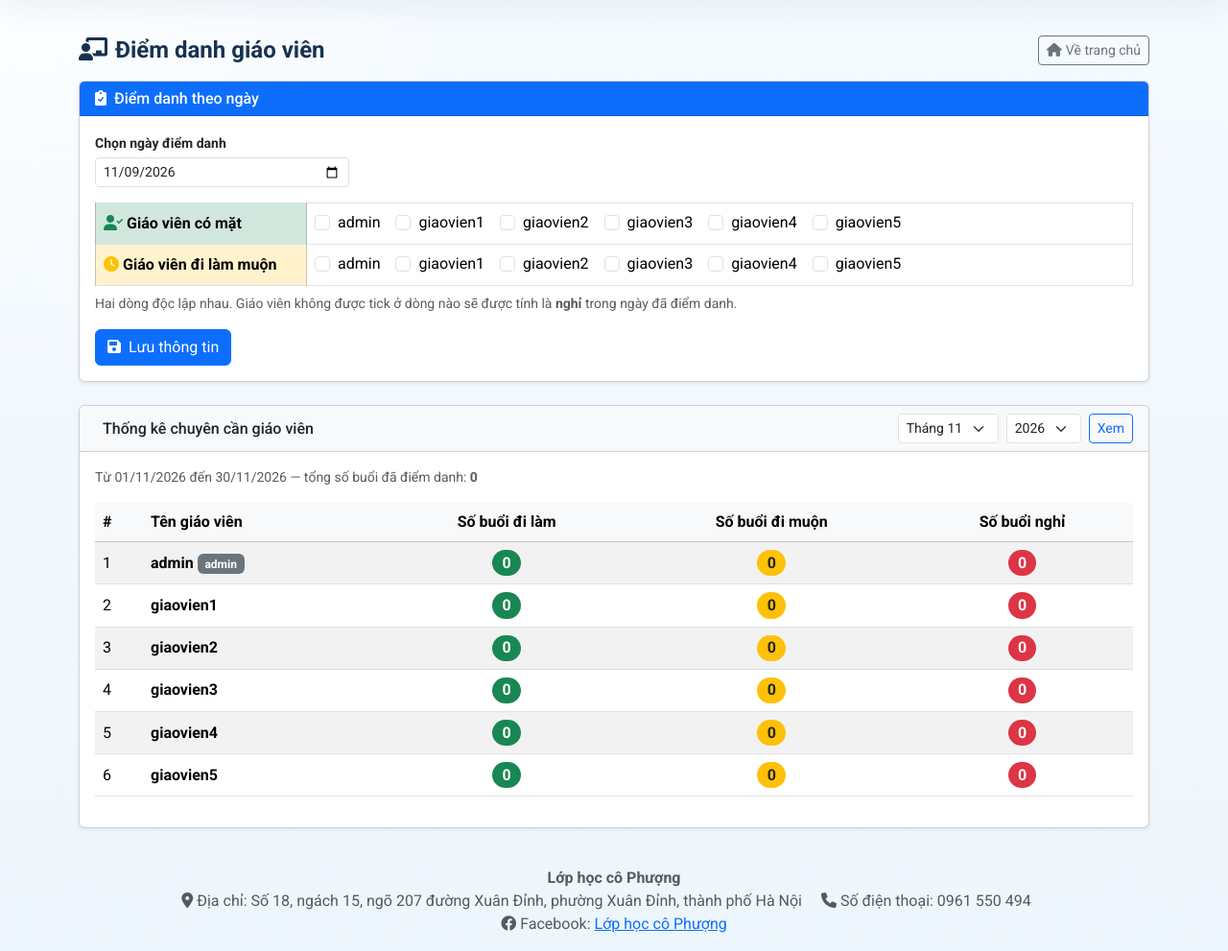
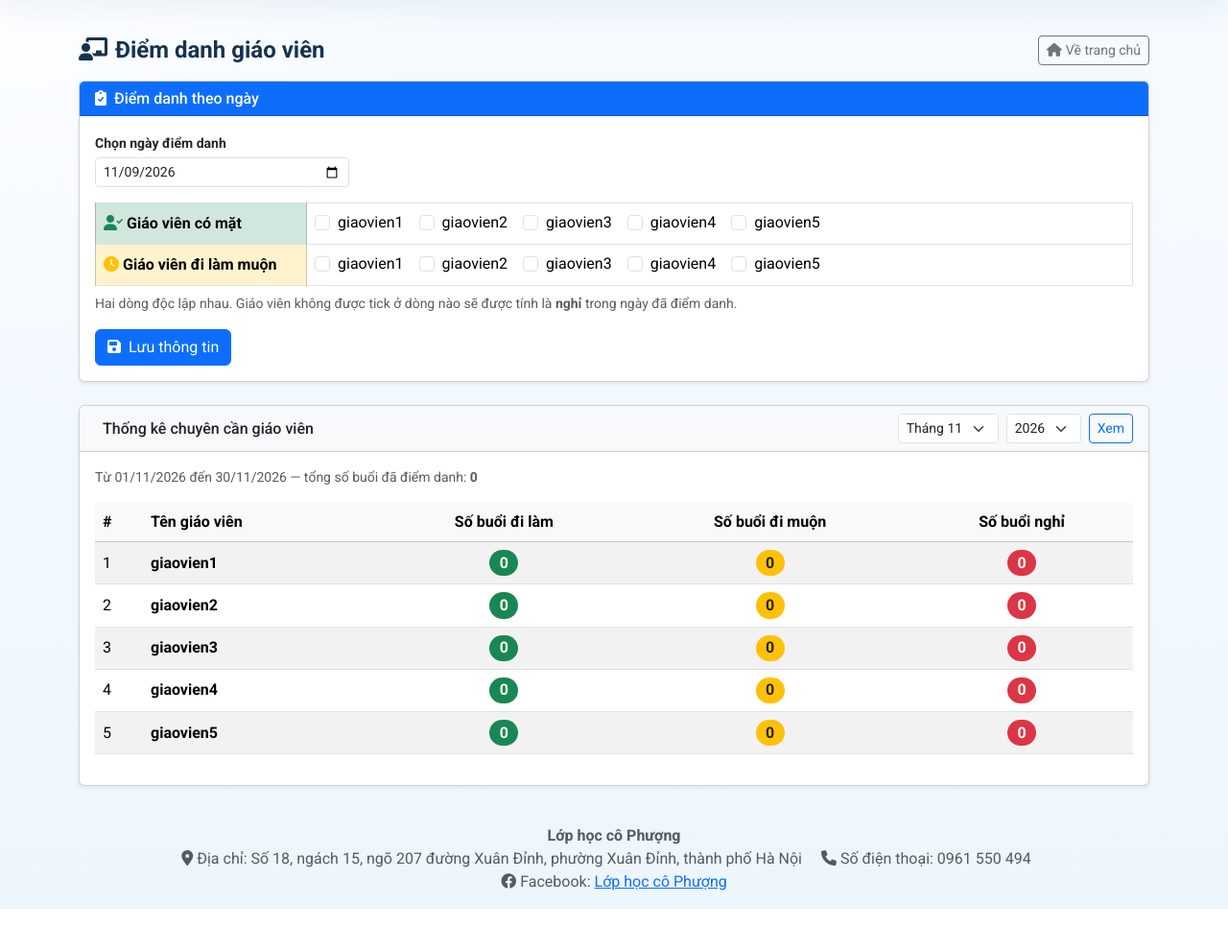
Before and after one commit to thiennv57/attendance_system_toan, a Flask app: page /teacher_attendance in a window 1280 px wide. Shown: the part 103-1094 px from the top of the page at 96% size. After the commit the page ends 1050 px from the top, so only its background shows below. Run offline with Flask 3, Linux system fonts and the light colour scheme; a user stored in the database is signed in; data comes from the database, SQL or seed files in the repository; data that the repository does not hold is empty.

Commit message:
Bo admin khong diem danh giao vien

```diff
--- a/app.py
+++ b/app.py
@@ -309,10 +309,18 @@ class Pagination:
                 yield num
                 last = num
 
+def _sort_users_by_label(users):
+    return sorted(users, key=lambda u: ((u.display_name or u.username or '').lower(), u.username or ''))
+
+
 def get_teacher_users():
-    """Danh sách tài khoản được điểm danh (giáo viên + admin), sắp theo tên hiển thị."""
-    users = User.query.filter(User.role.in_(['admin', 'giaovien'])).all()
-    return sorted(users, key=lambda u: ((u.display_name or u.username or '').lower(), u.username or ''))
+    """Danh sách tài khoản dùng cho bộ lọc người điểm danh (giáo viên + admin)."""
+    return _sort_users_by_label(User.query.filter(User.role.in_(['admin', 'giaovien'])).all())
+
+
+def get_attendance_teachers():
+    """Danh sách giáo viên được điểm danh — KHÔNG gồm tài khoản admin."""
+    return _sort_users_by_label(User.query.filter(User.role == 'giaovien').all())
 
 
 def parse_date_arg(raw_value, default=None):
@@ -335,7 +343,7 @@ def get_teacher_attendance_map(target_date):
 
 def save_teacher_attendance(target_date, present_ids, late_ids, actor_id):
     """Lưu điểm danh giáo viên cho 1 ngày. present_ids / late_ids là 2 tập độc lập."""
-    teachers = get_teacher_users()
+    teachers = get_attendance_teachers()
     existing = get_teacher_attendance_map(target_date)
     now = datetime.utcnow()
     changed = 0
@@ -396,7 +404,7 @@ def build_teacher_attendance_stats(start_date, end_date):
             bucket['late'] += 1
 
     stats = []
-    for teacher in get_teacher_users():
+    for teacher in get_attendance_teachers():
         bucket = per_teacher.get(teacher.id, {'present': 0, 'late': 0, 'recorded': 0})
         absent = max(0, total_days - bucket['present'])
         stats.append({
@@ -659,7 +667,7 @@ def dashboard():
 
     # --- Điểm danh giáo viên nhanh trên dashboard ---
     quick_date = parse_date_arg(request.args.get('ta_date'), current_date)
-    quick_teachers = get_teacher_users()
+    quick_teachers = get_attendance_teachers()
     quick_marks = get_teacher_attendance_map(quick_date)
     teacher_quick_rows = [{
         'id': t.id,
@@ -784,7 +792,7 @@ def teacher_attendance():
         'username': t.username,
         'is_present': bool(marks[t.id].is_present) if t.id in marks else False,
         'is_late': bool(marks[t.id].is_late) if t.id in marks else False,
-    } for t in get_teacher_users()]
+    } for t in get_attendance_teachers()]
 
     stats, total_marked_days, marked_days = build_teacher_attendance_stats(start_of_month, end_of_month)
 
--- a/templates/teacher_attendance.html
+++ b/templates/teacher_attendance.html
@@ -128,7 +128,7 @@
                         {% for row in stats %}
                         <tr>
                             <td>{{ loop.index }}</td>
-                            <td class="fw-bold">{{ row.name }}{% if row.role == 'admin' %} <span class="badge bg-secondary align-middle">admin</span>{% endif %}</td>
+                            <td class="fw-bold">{{ row.name }}</td>
                             <td class="text-center"><span class="badge bg-success rounded-pill fs-6">{{ row.present_count }}</span></td>
                             <td class="text-center"><span class="badge bg-warning text-dark rounded-pill fs-6">{{ row.late_count }}</span></td>
                             <td class="text-center"><span class="badge bg-danger rounded-pill fs-6">{{ row.absent_count }}</span></td>
```
